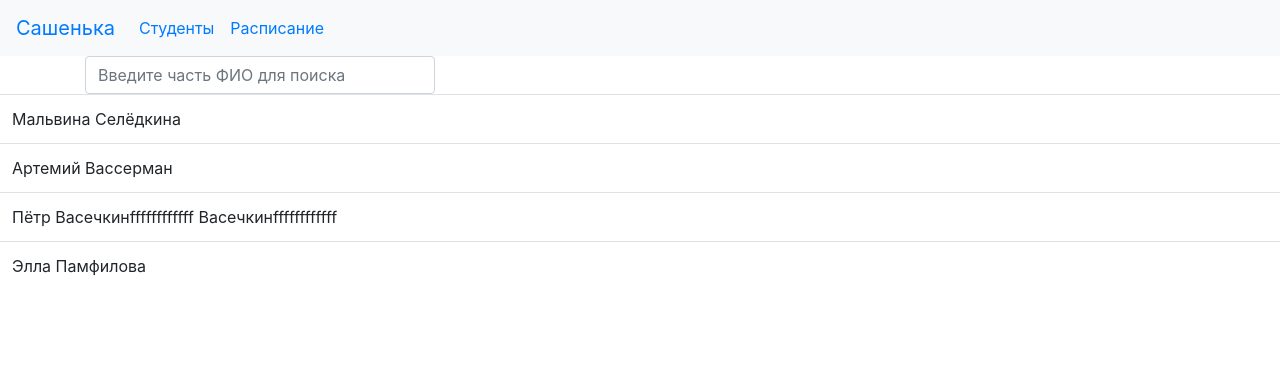
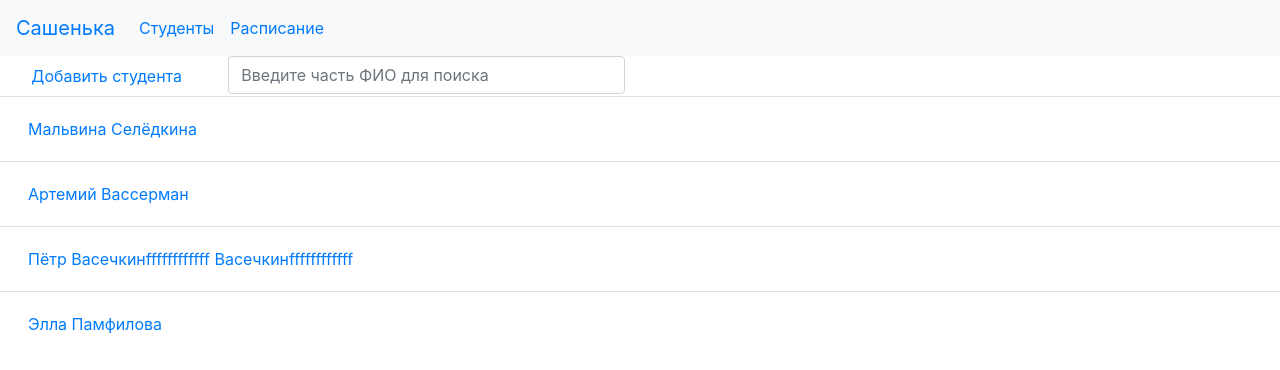
Before and after one commit to rock-day/dekart-front, a React (Create React App) app: page /students in a window 1280 px wide. Shown: the top 370 px of the page. Built offline with nearby package versions, Linux system fonts and the light colour scheme.

Commit message:
Передача id из списка на страницу студента

```diff
--- a/src/App.js
+++ b/src/App.js
@@ -5,6 +5,7 @@ import {BrowserRouter, Route} from 'react-router-dom';
 import Nav from './Nav';
 import Schedule from './Schedule';
 import Students from './Students';
+import Student from './Student'
 import 'react-big-calendar/lib/css/react-big-calendar.css'
 
 function App() {
@@ -19,6 +20,8 @@ function App() {
           <Route path='/students'>
             <Students />
           </Route>
+          <Route path='/student' component={Student}>
+          </Route>
         </div>
       </div>
     </BrowserRouter>
--- /dev/null
+++ b/src/Student.jsx
@@ -0,0 +1,63 @@
+import React from 'react';
+import { v4 as uuidv4 } from 'uuid';
+import { Input, Label } from 'reactstrap';
+
+let students = [];
+
+class Student extends React.Component {
+  constructor(...props) {
+    super(...props);
+    this.state = {
+      students,
+    };
+  }
+
+  componentDidMount() {
+    // console.log('props', this.props)
+    // const { handle } = this.props.match.params;
+    // const { studentId } = this.props.location.state;
+    students = [
+      {
+        id: '1',
+        groups: ['123'],
+        name: 'Мальвина Селёдкина',
+      },
+      {
+        id: '2',
+        groups: ['234'],
+        name: 'Артемий Вассерман',
+      },
+      {
+        id: '3',
+        groups: ['123', '234'],
+        name: 'Пётр Васечкинffffffffffff Васечкинffffffffffff',
+      },
+      {
+        id: '4',
+        groups: ['123', '234'],
+        name: 'Элла Памфилова',
+      },
+    ];
+
+    this.setState({
+      students,
+    })
+  }
+
+  render() {
+    const i = this.state.students.findIndex((st) => (st.id === this.props.location.state.studentId));
+    const student = this.state.students[i];
+    let name = '';
+    if (student) {
+      name = student.name
+    }
+
+    return (
+      <div>
+        <p>{name}</p>
+      </div>
+    );
+  }
+}
+
+export default Student;
--- a/src/Students.jsx
+++ b/src/Students.jsx
@@ -1,6 +1,7 @@
 import React from 'react';
-import { v4 as uuidv4 } from 'uuid';
-import { Input, Table, Container, Row, Col } from 'reactstrap';
+import { Input, Table, Container, Row, Col, Button, NavLink, Label, FormGroup, Form } from 'reactstrap';
+import { Link } from 'react-router-dom';
+import Student from './Student';
 
 let students = [];
 
@@ -56,17 +57,42 @@ class Students extends React.Component {
     const studentsTable = this.state.students.map((st) => {
       return (
         <tr key={st.id} align="left">
-          <td>{st.name}</td>
+          <td>
+            <NavLink
+              tag={Link}
+              to={{
+                pathname: '/student',
+                state: {
+                  studentId: st.id,
+                }
+              }}>
+            {st.name}
+            </NavLink>
+          </td>
         </tr>
       );
     });
+    const studentId = 135
 
     return (
       <div>
-        <Container>
+        <Container fluid={true}>
           <Row>
-            <Col sm={{ size: 4 }}>
+            <Col xs="2">
+              <NavLink
+                tag={Link}
+                to={{
+                  pathname: '/student',
+                  state: {
+                    studentId: studentId,
+                  }
+                }}>
+              Добавить студента
+              </NavLink>
+            </Col>
+            <Col xs="4">
               <Input
+                id="search"
                 type="text"
                 name="filter"
                 value={this.state.filter}
```
